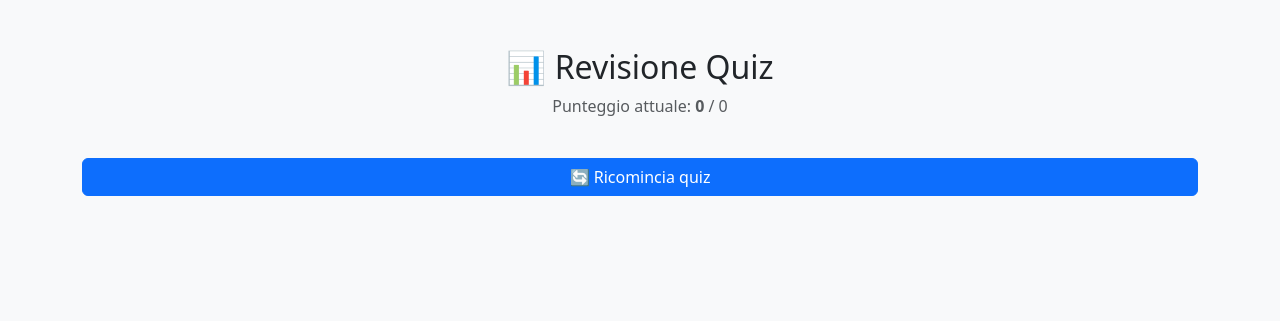
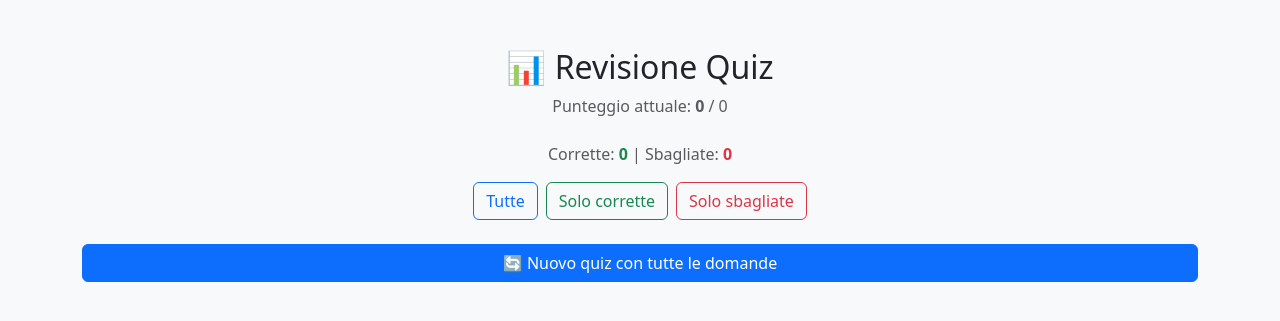
Before and after one commit to toteum/quiz-web, a Flask app: page /termina in a window 1280 px wide. Shown: the top 321 px of the page. Run offline with Flask 3, Linux system fonts and the light colour scheme.

Commit message:
implementata funzione ritenta solo domande sbagliate

```diff
--- a/app.py
+++ b/app.py
@@ -44,7 +44,7 @@ def carica_domande():
     return domande
 
 
-# 🔥 DOMANDE GLOBALI (NON IN SESSIONE)
+
 DOMANDE = carica_domande()
 
 
@@ -57,38 +57,44 @@ def home():
     session["ultimo_risultato"] = None
     session["ultima_corrette"] = []
     session["ultime_selezionate"] = []
-    return quiz()
+    session["modalita"] = None
+    session.pop("domande_ritenta", None)
+    return redirect(url_for("quiz"))
 
 
 @app.route("/quiz")
 def quiz():
     i = session.get("i", 0)
+    domande = get_domande()
 
-    # 🏁 FINE QUIZ
-    if i >= len(DOMANDE):
+    if i >= len(domande):
         return redirect(url_for("termina"))
 
     return render_template(
         "index.html",
-        domanda=DOMANDE[i],
+        domanda=domande[i],
         numero=i + 1,
-        totale=len(DOMANDE),
+        totale=len(domande),
         session=session
     )
+def get_domande():
+    if session.get("modalita") == "ritenta":
+        return session.get("domande_ritenta", [])
+    return DOMANDE
 
 
 @app.route("/risposta", methods=["POST"])
 def risposta():
-
     if session.get("risposto"):
         return redirect(url_for("quiz"))
 
     i = session["i"]
+    domande = get_domande()
 
-    if i >= len(DOMANDE):
+    if i >= len(domande):
         return redirect(url_for("termina"))
 
-    d = DOMANDE[i]
+    d = domande[i]
 
     selezionate = request.form.getlist("opzione")
 
@@ -118,6 +124,7 @@ def risposta():
 
     storico.append({
         "domanda": d["domanda"],
+        "opzioni": d["opzioni"],
         "corrette": corrette_testo,
         "selezionate": selezionate_testo,
         "corretto": corretto
@@ -143,20 +150,84 @@ def next_question():
 
 @app.route("/reset")
 def reset():
+    global DOMANDE
+    DOMANDE = carica_domande()
     session.clear()
-    return home()
+    return redirect(url_for("home"))
 
 @app.route("/termina")
 def termina():
     storico = session.get("storico", [])
     punteggio = session.get("punteggio", 0)
+    n_sbagliate = len([x for x in session.get("storico", []) if not x["corretto"]])
 
     return render_template(
         "review.html",
         storico=storico,
         punteggio=punteggio,
-        totale=len(storico)
+        totale=len(storico),
+        n_sbagliate = n_sbagliate
     )
+
+
+@app.route("/review")
+def review():
+    filtro = request.args.get("filtro", "tutti")
+
+    storico = session.get("storico", [])
+    n_sbagliate = len([x for x in session.get("storico", []) if not x["corretto"]])
+
+    if filtro == "corretti":
+        storico = [x for x in storico if x["corretto"]]
+    elif filtro == "sbagliati":
+        storico = [x for x in storico if not x["corretto"]]
+
+    return render_template(
+        "review.html",
+        storico=storico,
+        punteggio=session.get("punteggio", 0),
+        totale=len(session.get("storico", [])),
+        filtro=filtro,
+        n_sbagliate=n_sbagliate
+    )
+
+
+@app.route("/ritenta")
+def ritenta():
+    storico = session.get("storico", [])
+    sbagliate = [e for e in storico if not e["corretto"]]
+
+    if not sbagliate:
+        return redirect(url_for("termina"))
+
+    nuove_domande = []
+    for entry in sbagliate:
+        opzioni = entry["opzioni"][:]
+        random.shuffle(opzioni)
+
+        corrette_idx = [
+            str(opzioni.index(c) + 1) for c in entry["corrette"]
+        ]
+
+        nuove_domande.append({
+            "domanda": entry["domanda"],
+            "opzioni": opzioni,
+            "corrette": corrette_idx
+        })
+
+    random.shuffle(nuove_domande)
+
+    session["domande_ritenta"] = nuove_domande
+    session["i"] = 0
+    session["punteggio"] = 0
+    session["storico"] = []
+    session["risposto"] = False
+    session["ultimo_risultato"] = None
+    session["ultima_corrette"] = []
+    session["ultime_selezionate"] = []
+    session["modalita"] = "ritenta"
+
+    return redirect(url_for("quiz"))
 
 
 if __name__ == "__main__":
--- a/templates/review.html
+++ b/templates/review.html
@@ -17,15 +17,42 @@
         </p>
     </div>
 
+    <div class="text-center text-muted mb-3">
+        Corrette:
+        <span class="text-success fw-bold">
+            {{ storico|selectattr("corretto", "equalto", True)|list|length }}
+        </span>
+        |
+        Sbagliate:
+        <span class="text-danger fw-bold">
+            {{ storico|rejectattr("corretto", "equalto", True)|list|length }}
+        </span>
+    </div>
+
+    <div class="d-flex justify-content-center gap-2 mb-4">
+        <a href="/review?filtro=tutti"
+           class="btn btn-outline-primary {% if filtro == 'tutti' %}active{% endif %}">
+            Tutte
+        </a>
+        <a href="/review?filtro=corretti"
+           class="btn btn-outline-success {% if filtro == 'corretti' %}active{% endif %}">
+            Solo corrette
+        </a>
+        <a href="/review?filtro=sbagliati"
+           class="btn btn-outline-danger {% if filtro == 'sbagliati' %}active{% endif %}">
+            Solo sbagliate
+        </a>
+    </div>
+
     {% for item in storico %}
     <div class="card mb-3 shadow-sm p-3">
 
         <h5>{{ loop.index }}. {{ item.domanda }}</h5>
 
         {% if item.corretto %}
-            <span class="badge bg-success">Corretto</span>
+            <span class="badge bg-success">Corretto ✔</span>
         {% else %}
-            <span class="badge bg-danger">Sbagliato</span>
+            <span class="badge bg-danger">Sbagliato ✗</span>
         {% endif %}
 
         <hr>
@@ -47,9 +74,21 @@
     </div>
     {% endfor %}
 
-    <a href="/reset" class="btn btn-primary w-100 mt-3">
-        🔄 Ricomincia quiz
-    </a>
+
+
+    <div class="d-grid gap-2 mt-4">
+
+        {% if n_sbagliate > 0 %}
+        <a href="{{ url_for('ritenta') }}" class="btn btn-danger">
+            🔁 Ritenta le {{ n_sbagliate }} domande sbagliate
+        </a>
+        {% endif %}
+
+        <a href="{{ url_for('reset') }}" class="btn btn-primary">
+            🔄 Nuovo quiz con tutte le domande
+        </a>
+
+    </div>
 
 </div>
 
```
Also changed, not shown: 4 other files.
